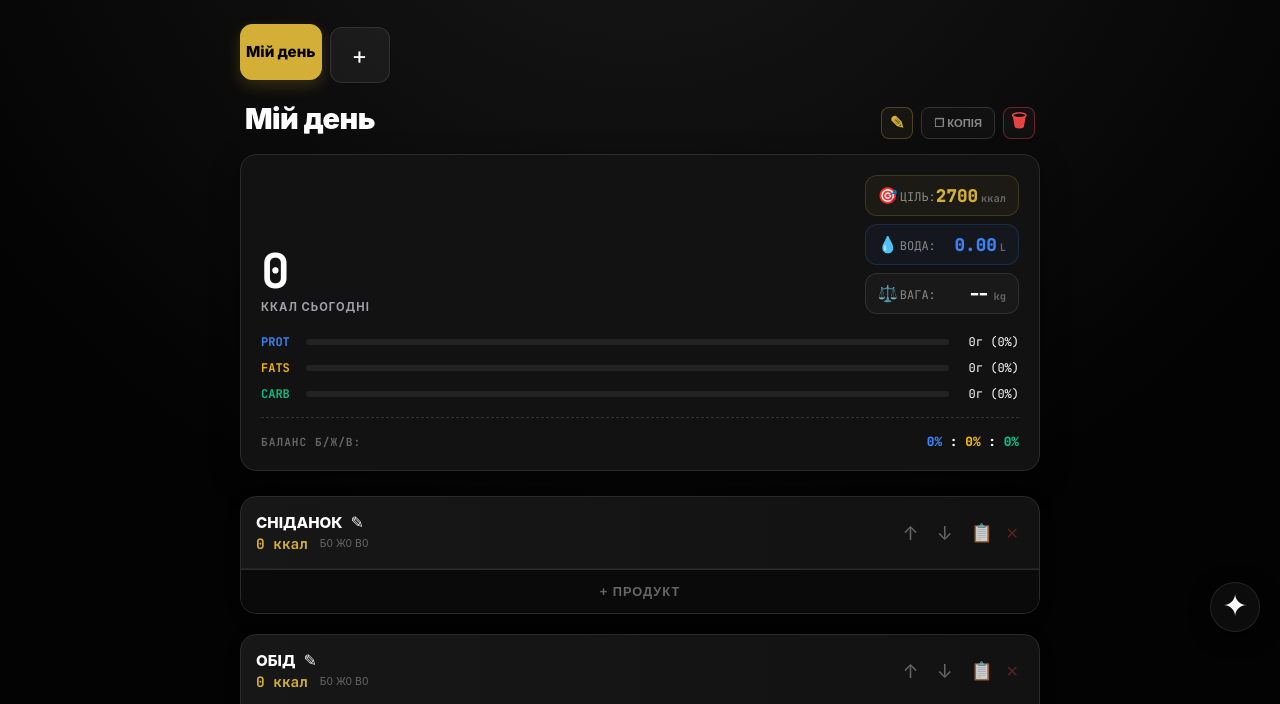
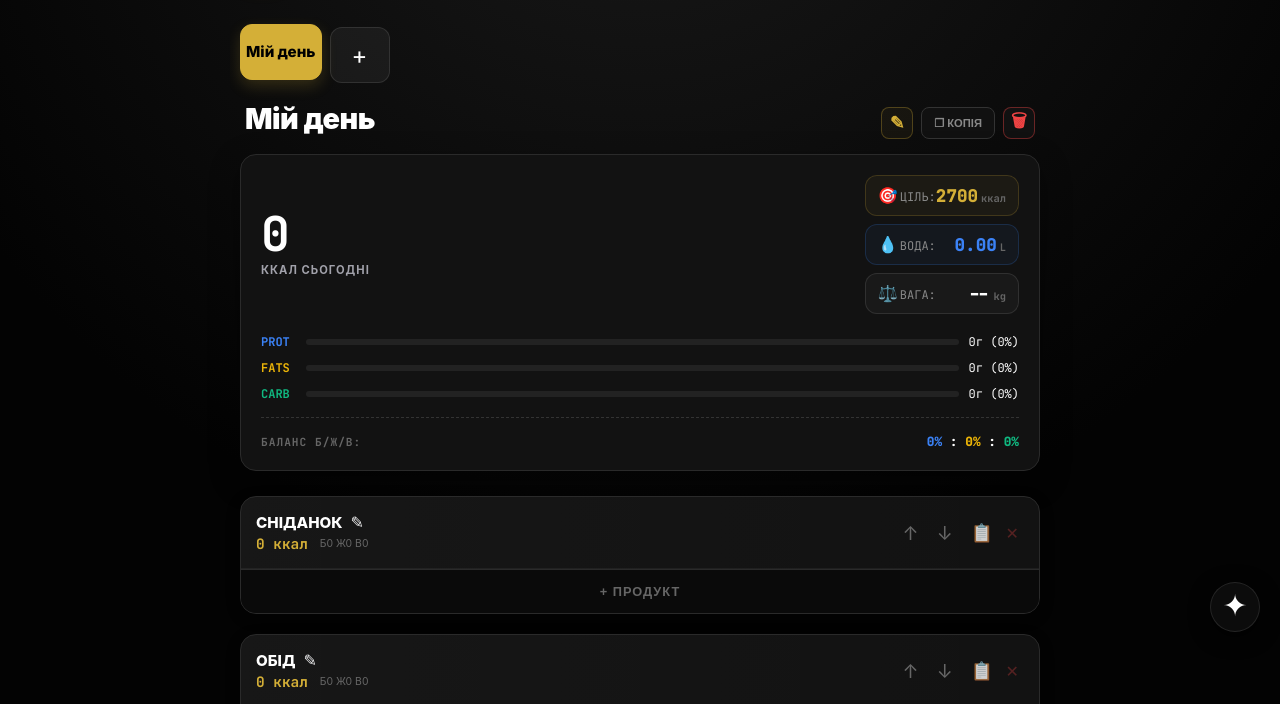
Before and after one commit to artemcharisma/manager, a plain HTML site: page nutrition.html in a window 1280 px wide. Shown: the part 78-782 px from the top of the page. Drawn offline with Linux system fonts and the light colour scheme.

Commit message:
Update nutrition.html

```diff
--- a/nutrition.html
+++ b/nutrition.html
@@ -179,7 +179,7 @@
             padding: 20px; margin-bottom: 25px; position: relative; overflow: hidden;
             box-shadow: 0 10px 30px rgba(0,0,0,0.4);
         }
-        .hud-header { display: flex; justify-content: space-between; align-items: flex-end; margin-bottom: 20px; }
+        .hud-header { display: flex; justify-content: space-between; align-items: center; margin-bottom: 20px; gap: 15px; }
 
         .k-group { display: flex; flex-direction: column; }
         .k-val { font-family: var(--font-mono); font-size: 3rem; font-weight: 700; line-height: 0.9; color: #fff; letter-spacing: -2px; }
@@ -205,11 +205,11 @@
         .btn-sync:active { transform: scale(0.98); background: rgba(212, 175, 55, 0.2); }
 
         .hud-macros { display: flex; flex-direction: column; gap: 10px; }
-        .macro-row { display: grid; grid-template-columns: 35px 1fr 60px; align-items: center; gap: 10px; }
+        .macro-row { display: grid; grid-template-columns: 35px 1fr auto; align-items: center; gap: 10px; }
         .mr-label { font-family: var(--font-mono); font-weight: 700; font-size: 0.75rem; color: #555; }
         .mr-track { height: 6px; background: #222; border-radius: 3px; overflow: hidden; }
         .mr-fill { height: 100%; border-radius: 3px; transition: width 0.5s cubic-bezier(0.25, 1, 0.5, 1); }
-        .mr-val { font-family: var(--font-mono); font-size: 0.75rem; text-align: right; color: #fff; }
+        .mr-val { font-family: var(--font-mono); font-size: 0.75rem; text-align: right; color: #fff; white-space: nowrap; }
 
         /* --- 5. MEALS LIST --- */
         @keyframes popIn {
```
